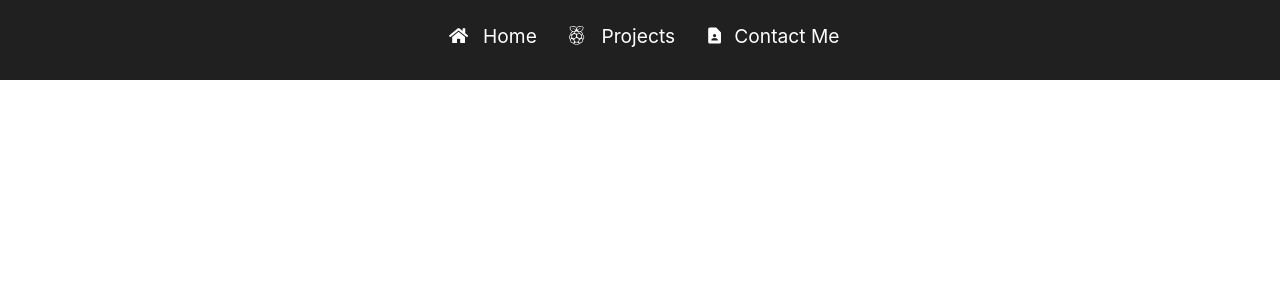
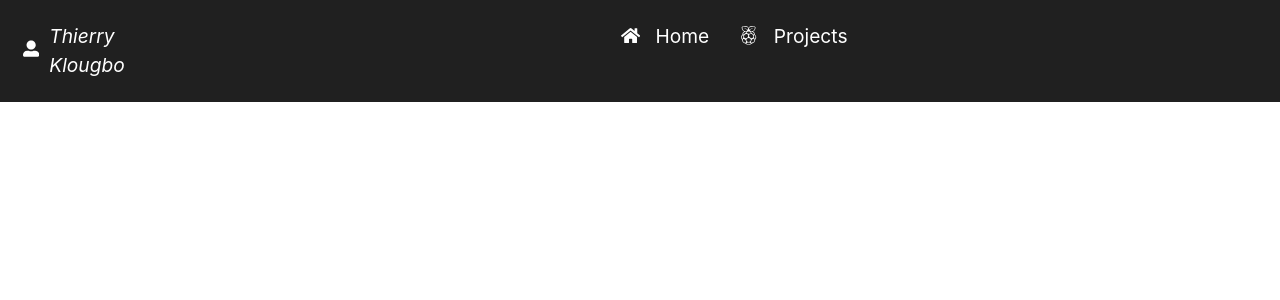
Before and after one commit to ThierryKlougbo/thierryklougbo.github.io, a React (Create React App) app: page /login in a window 1280 px wide. Shown: the top 300 px of the page. Built offline with nearby package versions, Linux system fonts and the light colour scheme.

Commit message:
Major layout changes

```diff
--- a/package.json
+++ b/package.json
@@ -19,7 +19,7 @@
     "grommet-icons": "^4.7.0",
     "interweave": "^13.0.0",
     "nodebb-widget-discord-embed": "^1.0.0",
-    "react": "^18.2.0",
+    "react": "^18.3.1",
     "react-bootstrap-validation": "^0.1.11",
     "react-dom": "^18.2.0",
     "react-icons": "^4.3.1",
--- a/src/Frontpage.css
+++ b/src/Frontpage.css
@@ -101,10 +101,15 @@ h6.introduction{
 }
 .hoveredCard.card.card-body{
     background-color: rgba(0, 0, 0, 0.95);
+    padding-left: 2em;
+    padding-right: 2em;
     padding-bottom: 1em;
 }
-
-.content_markup{
+.card-text > .content_markup{
+    display: flex;
+    flex-direction: row;
+    justify-content: start;
+    text-align: left;
     font-size: large;
 }
 
--- a/src/Frontpage.js
+++ b/src/Frontpage.js
@@ -9,26 +9,36 @@ import {Markup} from "interweave";
 import {Box, Grid} from "grommet";
 import {Cube, Keyboard} from 'grommet-icons'
 
+const currentDate = new Date();
+const birthDate = new Date('November 11, 1999')
+const ageInMilliseconds = currentDate - birthDate;
+const ageUnrounded = ageInMilliseconds / (1000 * 60 * 60 * 24 * 365)
+const age = Math.round(ageUnrounded)
+const timesLived  = age - 7
 
 const card1 = {
     "id": "card1",
     "class": "whoIAm",
-    "title": "Who am I?",
-    "text": "<br/>As you may have noticed, my name is Thierry Klougbo. " +
-        "<br/>I am currently 22 years old, and originate from Togo (Africa) even though I have lived in Belgium for 13 years now." +
-       "<br/>Currently I am an Applied Informatics student at the university college of Erasmus in Brussels. " +
-        "<br/>This goes to show that I am an aspiring Software Developer."+
-       "<br/><br/>After graduating -in 2023- I am planning on working and meanwhile study for another bachelor.",
+    "title": "About Me",
+    "subtitle": "Who Am I?",
+    "text": `<p></br>I'm a <b>${age}-year-old junior software developer</b> with <b>two years of experience</b> in software development.</br>
+Although originally I am from Togo (West-Africa) I have lived in Belgium for ${timesLived} years now and am fluent in Dutch, English and French.</br></br>
+I have hands-on experience in <b>Android development</b> as well as <b>frontend Web development using React</b>. All in all, I am very passionate about both <b>front-end and back-end engineering</b>, and I’m always eager to expand my skills and take on new challenges to build efficient, user-friendly applications.</br></br>
+Now beyond coding, I also enjoy <b>photography, cycling, gaming, and watching series</b>—I’m always looking for new ways to stay creative and inspired.</br></br>
+Feel free to explore my work, and let’s connect!</p>`,
     "gap":"small"
 };
 const card2 = {
     "id": "card2",
-    "title": "So, what is this?",
+    "title": "About This Portfolio",
     "class": "whatIsThis",
-    "text": "At first I started making this portfolio by simply using HTML, CSS and JavaScript. After learning PHP in school\n" +
-        "                        I made another version using that too. But after realising how much React JS is asced on the jobmarket, I decided to make the final version using\n" +
-        "                            that." +
-        " Not lightweight, since made this to try out Reactjs and many other js libraries for myself.",
+    "text": `<p></br>At first, I started making this portfolio by simply using HTML, CSS and JavaScript.
+    But after learning about <b>React</b> in school, I decided that would be way more interesting for this project.
+    So I built it with <b>React</b>, written in <b>JavaScript</b>.
+    </br> It incorporates some libraries, including <a href="https://animejs.com/documentation/" target="_blank">Anime.js</a> for animations.
+    </br></br> I originally created this portfolio as a way to experiment with new <b>JavaScript libraries</b> and I am planning on expanding and improving it as I continue to grow as a developer.
+    </br></br> On the <b>Projects</b> page, I keep track of <b>relevant personal projects</b> that I’ve worked on, showcasing my progress and experience in SD.
+    </br></br> Feel free to explore, and thanks for stopping by! 🚀</p>`,
     "gap": "none"
 };
 const cardContent = [card1, card2];
--- a/src/Projectpage.js
+++ b/src/Projectpage.js
@@ -12,21 +12,35 @@ const cardCoursetimer = {
     "class": "projCard",
     "title": "CourseTimer",
     "subtitle": "A timer app made entirely to my linking",
-    "text": "<br/>CourseTimer is an app with an essential simple goal, making it possible to track the time I spend for any specific course." +
-        "<br/> Although it is still deep in production, it is already possible to make an account and start timing." +
-        "<br/> Later on I'd also like to add features as: graphs on which users can see how much they've studied per day, week, month, etc." +
-        " <br/><br/> <b>Download the CourseTimers apk from my github page, and try it for yourself<b/>. <br/>" +
-        "<a href='https://github.com/Theirry/Course-Timer-apk/releases' target='_blank'> CourseTimer</a>"
+    "text": `<p><br/>CourseTimer is an app with an essential simple goal, making it possible to track the time I spend for any specific course.
+    <br/><br/> Although it is still deep in production, it is already possible to make an account and start timing.<br/>
+    Later on, I'd also like to add features such as: graphs on which users can see how much they've studied per day, week, month, etc.
+    <br/><br/><b>Technologies used:</b>
+    <br/> CourseTimer is made in <b>Native Android</b> with <b>Java</b> for the BE and good old <b>XML</b> for the layout
+    (I promise I’ll remake it in Kotlin Compose one day 😉).
+    <br/>Furthermore, I use Firebase as a means to store user data in the cloud. This also includes login data.
+    There is a possibility that I will move this to a SQL database though, as they seem better for more complex data.
+    <br/><br/> <b>Download the CourseTimer apk from my GitHub page and try it for yourself.</b> <br/>
+    <a href='https://github.com/Theirry/Course-Timer-apk/releases' target='_blank'>CourseTimer</a>
+    </p>`
 
-};//<a href='https://github.com/Theirry/CoursTimer/releases' target='_blank'> CourseTimer</a>
+};//<a href='https://github.com/Theirry/CoursTimer/releases' target='_blank'>CourseTimer</a>
 const cardUltimata = {
     "id": "cardUltimata",
     "class": "projCard",
     "title": "Discord bot: Ultimata",
     "subtitle": "My ultimate Discord bot",
-    "text": "<br/><b>What is Ultimata?</b><br/><br/>" +
-        "Utimatly it is a conjoined vertion of all the Discord bots I had made till then.<br/>" +
-        "Ultimata thereby has numerous different functions. And almost all of them have one sing goal; making my day just that litle bit better."
+    "text": `<p><br/><b>What is Ultimata?</b>
+    <br/><br/>Utimatly it is a conjoined version of all the Discord bots I had made till now.
+    <br/>Ultimata thereby has numerous different functions, and almost all of them have one sing goal; making my day just that little bit better.
+    <br/><br/> I started making this bot during the Covid pandemic. As you may know, this was a very lonely time for a lot of people. Me being a software developer student / hermit at the time… I was thriving! I was practically stuck at home for most days, and thus I did as any like me would. Make a discord channel with my friends and inserting a very irritating, jet funny and quirky bot in it.
+    <br/><br/> - In need of a joke or a funny GIF? Ultimata has got you!
+    <br/> - Are the server members using vulgar language? Let Ultimata handle them by giving them a taste of their own medicine!
+    <br/> - Just bored and in need of some randomness? Ask Ultimata to tell you random (factless) facts generated using <b>GPT2</b> based on the YouTube scripts of the YouTuber VSauce!
+    <br/><br/><b>Technologies used:</b>
+    <br/>Ultimata is made in <b>Java</b> and hosted on my own server at home, using <b>docker</b>.
+    <br/>So don’t be alarmed if it seems down at the moment, since at times I shut the server down.
+    <br/><br/> Why don’t you try it out for yourself in the Discord embedded window and see! (You may need to log in to Discord to do so)</p>`
 };
 const cardContent = [cardCoursetimer, cardUltimata];
 
--- a/src/partials/Header.css
+++ b/src/partials/Header.css
@@ -49,17 +49,35 @@ on <a href="https://unsplash.com/@thierryklougbo/likes?utm_source=unsplash&utm_m
 .linkbar{
     display: flex;
     flex-direction: row;
-    justify-content: end;
+    justify-content: center;
 
     margin: 0 0 0 0;
     padding: 0;
 
     height: 5em;
+    width: 100%;
 
 }
 .pageTitle{
     align-self: center;
 }
+
+.nameNavItem{
+    padding: 22px 15px;
+    color:white;
+
+    display: flex;
+    flex-direction: row;
+    justify-content: center;
+    align-items: center;
+    font-size: 1.2em;
+    font-style: oblique;
+
+    > div{
+        text-align: left;
+    }
+}
+
 
 .navitem{
     padding: 22px 15px;
--- a/src/partials/Header.js
+++ b/src/partials/Header.js
@@ -3,7 +3,7 @@ import "./Header.css";
 import logoimg from '../images/portfolio logo.png';
 import React, {useState} from 'react';
 import { Link } from 'react-router-dom'
-import {FaHome, FaRaspberryPi } from "react-icons/fa";
+import {FaHome, FaRaspberryPi, FaUserAlt } from "react-icons/fa";
 import {MdContactPage, MdOutlinePriceCheck} from "react-icons/md"
 
 
@@ -18,9 +18,12 @@ export default function Header(){
                 {/*<h1 className="pageTitle" style={{color: "white"}}>Portfolio</h1>*/}
 
 
-
+                <div className={"nameNavItem"}>
+                    <FaUserAlt  style={{marginRight: '10px', marginBottom: '5'}}/><div>Thierry Klougbo</div>
+                </div>
 
                 <ul className="linkbar">
+
                     <li className={"navitem"}>
                         <Link className={"navlink"} to="/"> <FaHome style={{marginRight: '10px', marginBottom: '5'}}/> Home</Link>
                     </li>
@@ -30,9 +33,9 @@ export default function Header(){
                     {/*<li className={"navitem"}>*/}
                     {/*    <Link className={"navlink"} to={"/pricing"}><MdOutlinePriceCheck style={{marginRight: '10px', marginBottom: '5'}}/>Pricing</Link>*/}
                     {/*</li>*/}
-                    <li className={"navitem"}>
+                    {/* <li className={"navitem"}>
                         <Link className={"navlink"} to="/contactMe"><MdContactPage style={{marginRight: '10px', marginBottom: '5'}}/>Contact Me</Link>
-                    </li>
+                    </li> */}
                     {/*<li className={"navitem"}>
                         <Link className={"navLink"} to="/register">Register</Link>
                     </li>
```
Also changed, not shown: 1 other file (tests, documents, lock files or other folders).
